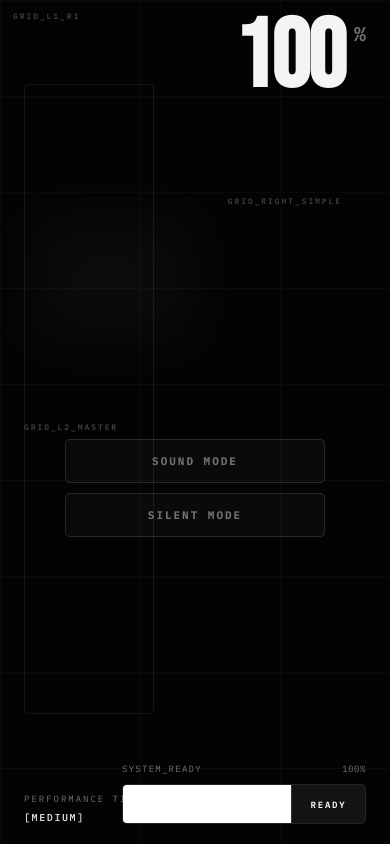
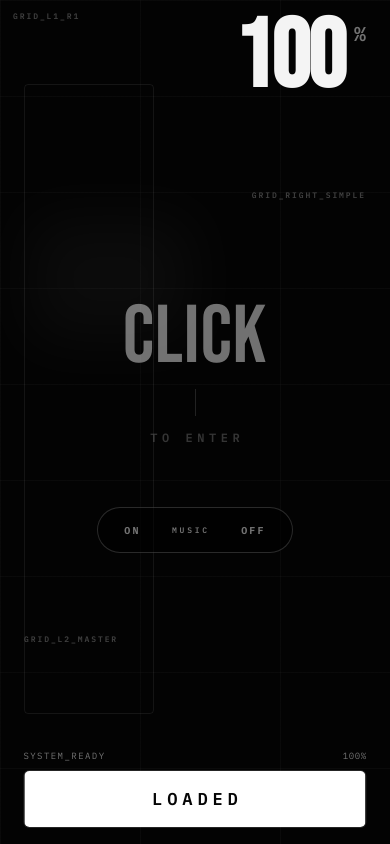
Before and after one commit to Manujaravishka-dev/Portfolio, a Next.js app: page /about in a window 390 px wide. Built offline with nearby package versions, Linux system fonts and the light colour scheme.

Commit message:
mobile veiw update

```diff
--- a/app/globals.css
+++ b/app/globals.css
@@ -1,7 +1,7 @@
 @import url('https://fonts.googleapis.com/css2?family=Bebas+Neue&family=IBM+Plex+Mono:wght@400;500;600;700&display=swap');
 :root{--bg:#020202;--fg:#eee;--muted:#727272;--line:#ffffff16;--panel:#0d0d0d;--accent:#eeeeee;--accent-soft:rgba(238,238,238,.22);--heading:'Bebas Neue','Arial Narrow',Impact,sans-serif;--mono:'IBM Plex Mono',monospace}
 *{box-sizing:border-box}html,body{margin:0;height:100%;background:var(--bg);color:var(--fg)}body{font-family:var(--mono);font-size:14px}button,a{-webkit-tap-highlight-color:transparent}button{font:inherit;color:inherit;cursor:pointer;background:none;border:0}a{color:inherit;text-decoration:none}button:focus-visible,a:focus-visible{outline:2px solid currentColor;outline-offset:5px}button:disabled{cursor:wait;opacity:.5}::selection{color:#000;background:#ddd}
-.portfolio{position:relative;height:100svh;overflow:hidden;background:var(--bg);isolation:isolate}.portfolio[data-tier="High"] .mesh-background{opacity:.55}.portfolio[data-tier="Saver"] .mesh-background{opacity:.22}.portfolio[data-tier="High"] .ticker>div{animation-duration:38s}.portfolio[data-tier="Saver"] .ticker>div{animation-duration:110s}
+.portfolio{position:relative;height:100vh;height:100dvh;overflow:hidden;background:var(--bg);isolation:isolate}.portfolio[data-tier="High"] .mesh-background{opacity:.55}.portfolio[data-tier="Saver"] .mesh-background{opacity:.22}.portfolio[data-tier="High"] .ticker>div{animation-duration:38s}.portfolio[data-tier="Saver"] .ticker>div{animation-duration:110s}
 .mesh-background{position:absolute;inset:0;z-index:-1;opacity:.4;background-image:repeating-linear-gradient(125deg,transparent 0 5px,#ffffff0a 5px 6px,transparent 6px 11px),repeating-linear-gradient(60deg,transparent 0 5px,#ffffff09 5px 6px,transparent 6px 11px);mask-image:radial-gradient(ellipse at 25% 85%,#000,transparent 65%),radial-gradient(ellipse at 100% 20%,#000,transparent 65%)}
 .left-glass{position:absolute;left:16px;top:16px;bottom:16px;width:calc(50% - 16px);border:1px solid var(--line);border-radius:5px;background:linear-gradient(115deg,#ffffff06,#ffffff01);z-index:-1}
 .wordmark{position:fixed;left:40px;top:33px;z-index:15;font-weight:700;font-size:14px;line-height:21px}.wordmark a{display:flex}.wordmark span:first-child{text-align:right;padding-right:8px;border-right:1px solid var(--muted)}.wordmark span:last-child{padding-left:8px}
@@ -110,3 +110,57 @@
 .loader-enter{min-width:200px;padding:13px 26px;font:700 11px var(--mono);letter-spacing:.26em;color:var(--fg);background:#ffffff08;border:1px solid var(--line);border-radius:5px;animation:loaderPulse 1.15s ease-in-out infinite}
 @keyframes loaderPulse{0%,100%{opacity:.55}50%{opacity:1}}
 @media(max-width:650px){.loader-modes{flex-direction:column;width:min(72vw,260px)}.loader-mode{min-width:0;width:100%;padding:14px}.loader-enter{min-width:min(72vw,190px)}.loader-gate{top:52%}}
+
+/* ---------- mobile fullscreen: dynamic viewport + iOS safe areas ---------- */
+/* inset vars are 0px on desktop/Android, so these rules are no-ops there. */
+:root{--sat:env(safe-area-inset-top,0px);--sab:env(safe-area-inset-bottom,0px);--sal:env(safe-area-inset-left,0px);--sar:env(safe-area-inset-right,0px)}
+/* clear the top notch / Dynamic Island */
+.wordmark{left:calc(40px + var(--sal,0px));top:calc(33px + var(--sat,0px))}
+.ticker{top:calc(32px + var(--sat,0px));right:calc(3% + var(--sar,0px))}
+.page-heading{right:calc(40px + var(--sar,0px));top:calc(22px + var(--sat,0px))}
+.detail-back{right:calc(40px + var(--sar,0px));top:calc(34px + var(--sat,0px))}
+.loader-percent{right:calc(40px + var(--sar,0px));top:calc(22px + var(--sat,0px))}
+.loader-label-a{top:calc(11px + var(--sat,0px));left:calc(13px + var(--sal,0px))}
+.loader-label-c{right:calc(48px + var(--sar,0px))}
+/* clear the bottom home indicator */
+.fixed-footer{left:calc(40px + var(--sal,0px));bottom:calc(33px + var(--sab,0px))}
+.page-nav{right:calc(40px + var(--sar,0px));bottom:calc(24px + var(--sab,0px))}
+.settings-trigger{right:var(--sar,0px)}
+.system-panel{right:calc(48px + var(--sar,0px))}
+.loader-tier{left:calc(40px + var(--sal,0px));bottom:calc(34px + var(--sab,0px))}
+.loader-ctl{right:calc(40px + var(--sar,0px));bottom:calc(34px + var(--sab,0px))}
+@media(max-width:650px){.wordmark{left:calc(22px + var(--sal,0px));top:calc(24px + var(--sat,0px))}.ticker{top:calc(28px + var(--sat,0px));right:calc(20px + var(--sar,0px))}.page-heading{right:calc(25px + var(--sar,0px))}.detail-back{right:calc(25px + var(--sar,0px));top:calc(30px + var(--sat,0px))}.fixed-footer{left:calc(25px + var(--sal,0px));bottom:calc(100px + var(--sab,0px));right:calc(25px + var(--sar,0px))}.page-nav{right:calc(24px + var(--sar,0px));left:calc(24px + var(--sal,0px));bottom:calc(20px + var(--sab,0px))}.system-panel{right:calc(24px + var(--sar,0px));left:calc(24px + var(--sal,0px));bottom:calc(92px + var(--sab,0px))}.settings-trigger{right:var(--sar,0px)}.loader-percent{right:calc(24px + var(--sar,0px));top:calc(16px + var(--sat,0px))}.loader-tier{left:calc(24px + var(--sal,0px));bottom:calc(20px + var(--sab,0px))}.loader-ctl{right:calc(24px + var(--sar,0px));bottom:calc(20px + var(--sab,0px))}.loader-label-b{left:calc(24px + var(--sal,0px))}}
+
+/* ---------- loader: full mobile viewport coverage ---------- */
+.loader{min-height:100vh;min-height:100dvh}
+
+/* ---------- mobile loader FINAL STATE (at 100%) ---------- */
+/* These are no-ops on desktop (>650px): the desktop final state is untouched. */
+.loader-gate-mobile{display:none}
+.loader-bar-loaded{display:none}
+@media(max-width:650px){
+  .loader.loader-ready .loader-gate{display:none}
+  .loader.loader-ready .loader-gate-mobile{display:flex;position:absolute;inset:0;z-index:1;flex-direction:column;align-items:center;justify-content:center;gap:clamp(22px,7vh,52px);padding:0 20px;text-align:center;pointer-events:none}
+  .loader.loader-ready .loader-enter-area{pointer-events:auto;display:flex;flex-direction:column;align-items:center;gap:14px;padding:10px 34px;border-radius:10px;color:var(--fg);opacity:.45;transition:opacity .25s ease,transform .15s ease}
+  .loader.loader-ready .loader-enter-area:active{transform:scale(.97)}
+  .loader.loader-ready .loader-enter-click{font:400 clamp(72px,21vw,118px)/.9 var(--heading);letter-spacing:.01em;color:#f7f7f7}
+  .loader.loader-ready .loader-enter-divider{width:1px;height:clamp(26px,7vw,38px);background:rgba(255,255,255,.28);flex:none}
+  .loader.loader-ready .loader-enter-sub{font:600 clamp(10px,3.2vw,12px) var(--mono);letter-spacing:.38em;color:var(--muted);text-indent:.38em}
+  .loader.loader-ready.gate-ready .loader-enter-area{opacity:1}
+  .loader.loader-ready.gate-ready .loader-enter-click{animation:loaderPulse 1.15s ease-in-out infinite}
+  .loader.loader-ready .loader-music{pointer-events:auto;display:flex;align-items:center;gap:4px;padding:5px;border:1px solid rgba(255,255,255,.16);border-radius:999px;background:rgba(0,0,0,.55)}
+  .loader.loader-ready .loader-music-key{padding:clamp(9px,2.6vw,11px) clamp(18px,5.5vw,22px);font:700 10px var(--mono);letter-spacing:.22em;color:var(--muted);background:transparent;border-radius:999px;transition:color .2s,background .2s}
+  .loader.loader-ready .loader-music-key:hover{color:var(--fg)}
+  .loader.loader-ready .loader-music-key.selected{background:#fff;color:#050505}
+  .loader.loader-ready .loader-music-lbl{font:600 8px var(--mono);letter-spacing:.34em;color:var(--muted);padding:0 6px}
+  .loader.loader-ready .loader-tier{display:none}
+  .loader.loader-ready .loader-label-c{right:calc(24px + var(--sar,0px));top:clamp(128px,34vh,190px)}
+  .loader.loader-ready .loader-label-b{top:auto;bottom:clamp(132px,40vh,200px);left:calc(24px + var(--sal,0px))}
+  .loader.loader-ready .loader-ctl{left:50%;right:auto;transform:translateX(-50%);bottom:calc(16px + var(--sab,0px));width:min(88vw,360px)}
+  .loader.loader-ready .loader-status{width:100%;font-size:9px;letter-spacing:.16em;margin-bottom:9px}
+  .loader.loader-ready .loader-bar{width:100%;height:clamp(50px,15vw,60px);border-radius:6px}
+  .loader.loader-ready .loader-bar-track{display:none}
+  .loader.loader-ready .loader-bar b{flex:1;width:auto;min-width:0;border-left:0;background:#fff;color:#050505;font:600 clamp(14px,4.4vw,18px) var(--mono);letter-spacing:.28em;text-indent:.28em}
+  .loader.loader-ready .loader-bar-key{display:none}
+  .loader.loader-ready .loader-bar-loaded{display:inline}
+}
--- a/app/layout.tsx
+++ b/app/layout.tsx
@@ -1,5 +1,6 @@
-import type { Metadata } from 'next';
+import type { Metadata, Viewport } from 'next';
 import './globals.css';
 import MouseTrail from '@/components/MouseTrail';
 export const metadata: Metadata = { title: 'Manuja Ravishka — Creative Developer', description: 'The personal portfolio of Manuja Ravishka. Exploring code, interaction, and digital experiences.' };
+export const viewport: Viewport = { width: 'device-width', initialScale: 1, viewportFit: 'cover' };
 export default function RootLayout({ children }: Readonly<{children: React.ReactNode}>) { return <html lang="en"><body><MouseTrail/>{children}</body></html>; }
--- a/components/loader/InitialLoader.tsx
+++ b/components/loader/InitialLoader.tsx
@@ -6,7 +6,7 @@ import { usePortfolioAudio } from '@/hooks/usePortfolioAudio';
 const MAX_MS = 7000;
 const LEAD_MS = 2200;
 
-type Mode = 'sound' | 'silent';
+type Mode = 'on' | 'off';
 
 function labelFor(progress: number): string {
   if (progress >= 100) return 'SYSTEM_READY';
@@ -30,6 +30,21 @@ function waitForWindowLoad(): Promise<void> {
   });
 }
 
+function isCoarsePointer(): boolean {
+  return typeof window !== 'undefined' && window.matchMedia?.('(pointer: coarse)').matches === true;
+}
+
+async function requestFullscreenOnMobile(): Promise<void> {
+  if (!isCoarsePointer() || typeof document === 'undefined') return;
+  try {
+    // Real fullscreen for mobile/tablet only; must be called inside the
+    // user-interaction handler. If unsupported or denied, entry continues.
+    await document.documentElement.requestFullscreen?.();
+  } catch {
+    /* continue normally */
+  }
+}
+
 function preloadImage(src: string): Promise<void> {
   return new Promise((resolve) => {
     const img = new Image();
@@ -44,7 +59,7 @@ export default function InitialLoader({ onFinish }: { onFinish?: () => void }) {
   const [progress, setProgress] = useState(0);
   const [tier, setTier] = useState('MEDIUM');
   const [ready, setReady] = useState(false);
-  const [selectedMode, setSelectedMode] = useState<Mode | null>(null);
+  const [musicChoice, setMusicChoice] = useState<Mode | null>(null);
   const [entering, setEntering] = useState(false);
   const [fading, setFading] = useState(false);
   const [gone, setGone] = useState(false);
@@ -53,6 +68,7 @@ export default function InitialLoader({ onFinish }: { onFinish?: () => void }) {
   const enteringRef = useRef(false);
   const onFinishRef = useRef(onFinish);
   const enterRef = useRef<HTMLButtonElement>(null);
+  const mobileEnterRef = useRef<HTMLButtonElement>(null);
 
   useEffect(() => {
     onFinishRef.current = onFinish;
@@ -123,31 +139,34 @@ export default function InitialLoader({ onFinish }: { onFinish?: () => void }) {
 
   const chooseMode = (mode: Mode) => {
     if (!readyRef.current || entering) return;
-    setSelectedMode(mode);
-    if (mode === 'sound') {
+    setMusicChoice(mode);
+    if (mode === 'on') {
+      // Music ON: enable system sound + background music (deferred play).
       setSound(true, true);
       setMusic(true, true);
     } else {
+      // Music OFF: stay silent; the song is never started and sound is muted.
       setSound(false, true);
     }
   };
 
   useEffect(() => {
-    if (selectedMode && !entering) {
+    if (musicChoice && !entering) {
       enterRef.current?.focus({ preventScroll: true });
+      mobileEnterRef.current?.focus({ preventScroll: true });
     }
-  }, [selectedMode, entering]);
+  }, [musicChoice, entering]);
 
   const enter = async () => {
-    if (!readyRef.current || selectedMode === null || enteringRef.current) return;
+    if (!readyRef.current || musicChoice === null || enteringRef.current) return;
     enteringRef.current = true;
     setEntering(true);
-    if (selectedMode === 'sound') {
-      // Direct play() from this real click/tap/touch. If the browser still
-      // blocks it, the audio manager arms a one-shot retry for the next
-      // interaction; entry proceeds regardless so the site never traps.
-      await startMusic();
-    }
+    // Both the song play() and the fullscreen request are issued synchronously
+    // inside this same user gesture (before any await suspends the handler),
+    // so browsers treat them as real click/tap/touch activation.
+    const musicPromise = musicChoice === 'on' ? startMusic() : Promise.resolve(true);
+    await requestFullscreenOnMobile();
+    await musicPromise;
     setFading(true);
     setTimeout(() => {
       setGone(true);
@@ -163,14 +182,20 @@ export default function InitialLoader({ onFinish }: { onFinish?: () => void }) {
 
   return (
     <div
-      className={'loader' + (fading ? ' fading' : '') + (selectedMode && !entering ? ' gate-ready' : '')}
+      className={'loader' + (fading ? ' fading' : '') + (ready ? ' loader-ready' : '') + (musicChoice && !entering ? ' gate-ready' : '')}
       role="progressbar"
       aria-label="Loading portfolio"
       aria-valuemin={0}
       aria-valuemax={100}
       aria-valuenow={percent}
       onClick={() => {
-        if (readyRef.current && selectedMode && !entering) enter();
+        if (readyRef.current && musicChoice && !entering) enter();
+      }}
+      onPointerDown={() => {
+        // Responsive entry on coarse-pointer (touch) devices: accept the tap
+        // on pointerdown so audio/fullscreen start as early as allowed. Click
+        // below is the fallback, guarded by enteringRef against double entry.
+        if (isCoarsePointer() && readyRef.current && musicChoice && !entering) enter();
       }}
     >
       <div className="loader-grid" aria-hidden="true" />
@@ -184,21 +209,35 @@ export default function InitialLoader({ onFinish }: { onFinish?: () => void }) {
       <div className="loader-percent" aria-hidden="true"><b>{percent}</b><small>%</small></div>
       <div className="loader-tier" aria-hidden="true"><small>PERFORMANCE TIER</small><strong>[{tier}]</strong></div>
       {ready && !entering && (
-        <div className="loader-gate">
-          <div className="loader-modes" role="group" aria-label="Choose sound mode">
-            <button type="button" className={'loader-mode' + (selectedMode === 'sound' ? ' selected' : '')} aria-pressed={selectedMode === 'sound'} onClick={() => chooseMode('sound')}>SOUND MODE</button>
-            <button type="button" className={'loader-mode' + (selectedMode === 'silent' ? ' selected' : '')} aria-pressed={selectedMode === 'silent'} onClick={() => chooseMode('silent')}>SILENT MODE</button>
+        <>
+          <div className="loader-gate">
+            <div className="loader-modes" role="group" aria-label="Choose sound mode">
+              <button type="button" className={'loader-mode' + (musicChoice === 'on' ? ' selected' : '')} aria-pressed={musicChoice === 'on'} onClick={() => chooseMode('on')}>SOUND MODE</button>
+              <button type="button" className={'loader-mode' + (musicChoice === 'off' ? ' selected' : '')} aria-pressed={musicChoice === 'off'} onClick={() => chooseMode('off')}>SILENT MODE</button>
+            </div>
+            {musicChoice && (
+              <button type="button" ref={enterRef} className="loader-enter" onClick={enter}>CLICK / TAP TO ENTER</button>
+            )}
           </div>
-          {selectedMode && (
-            <button type="button" ref={enterRef} className="loader-enter" onClick={enter}>CLICK / TAP TO ENTER</button>
-          )}
-        </div>
+          <div className="loader-gate-mobile">
+            <button type="button" ref={mobileEnterRef} className="loader-enter-area" onClick={enter}>
+              <b className="loader-enter-click">CLICK</b>
+              <i className="loader-enter-divider" aria-hidden="true" />
+              <span className="loader-enter-sub">TO ENTER</span>
+            </button>
+            <div className="loader-music" role="group" aria-label="Choose music mode">
+              <button type="button" className={'loader-music-key' + (musicChoice === 'on' ? ' selected' : '')} aria-pressed={musicChoice === 'on'} onClick={() => chooseMode('on')}>ON</button>
+              <span className="loader-music-lbl">MUSIC</span>
+              <button type="button" className={'loader-music-key' + (musicChoice === 'off' ? ' selected' : '')} aria-pressed={musicChoice === 'off'} onClick={() => chooseMode('off')}>OFF</button>
+            </div>
+          </div>
+        </>
       )}
       <div className="loader-ctl" aria-hidden="true">
         <div className="loader-status"><span>{status}</span><em>{percent}%</em></div>
         <div className="loader-bar">
           <div className="loader-bar-track"><i style={{ width: percent + '%' }} /></div>
-          <b>{mode}</b>
+          <b><span className="loader-bar-key">{mode}</span><span className="loader-bar-loaded" aria-hidden="true">LOADED</span></b>
         </div>
       </div>
     </div>
```
